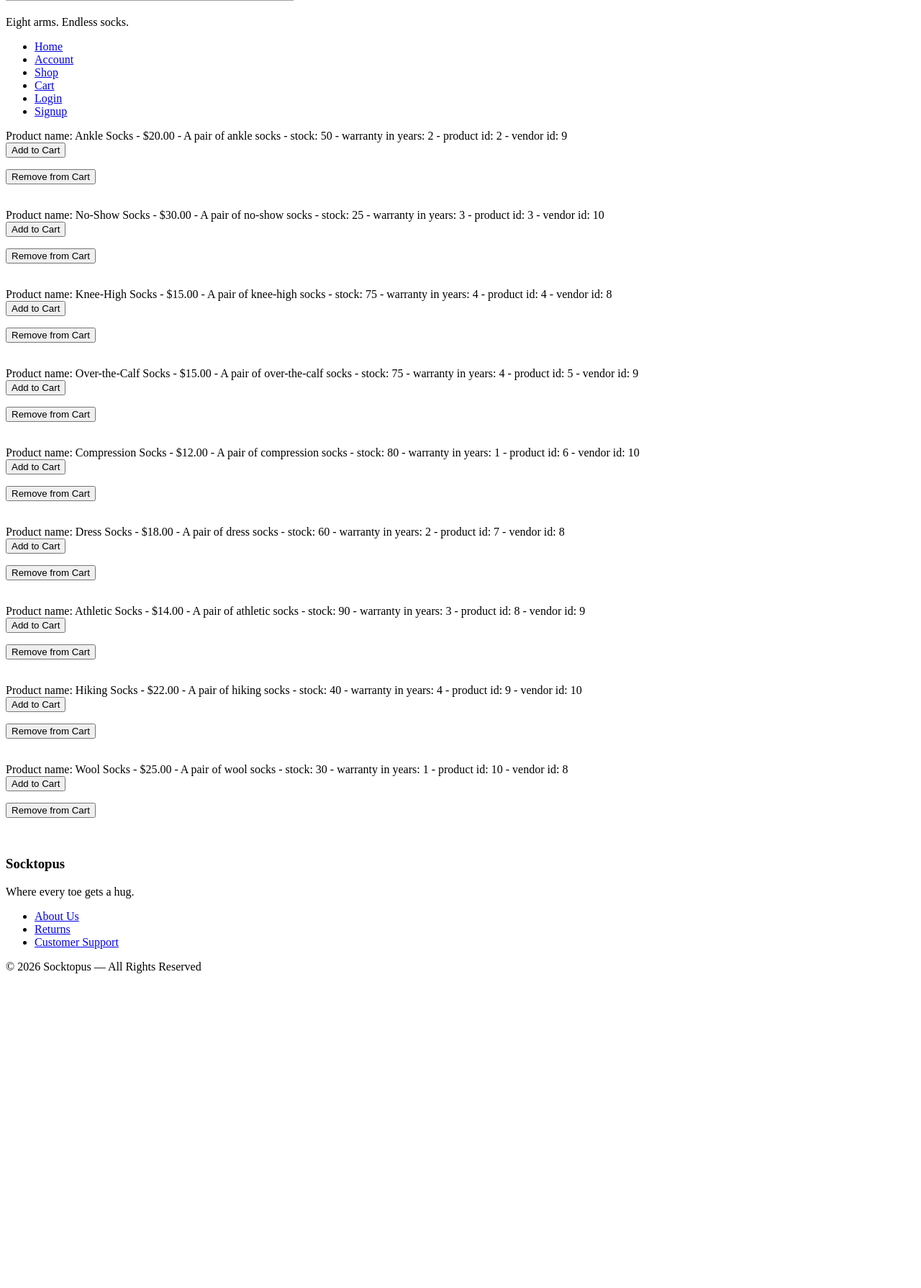
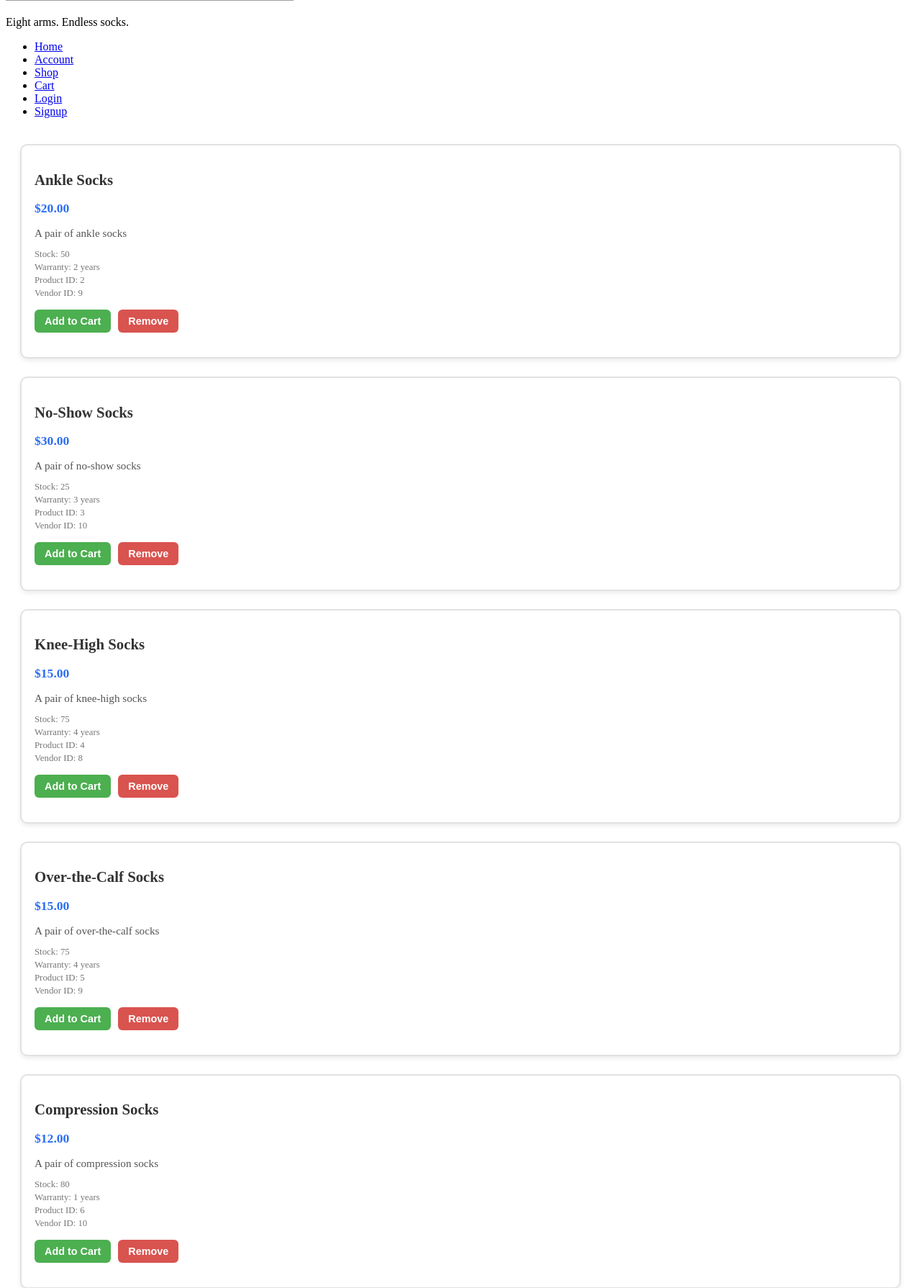
Before and after one commit to Super-Prime1/155-Final, a Flask app: page /shop in a window 1280 px wide. Shown: the part 307-2096 px from the top of the page at 72% size. Before the commit the page ends 1659 px from the top, so only its background shows below. Run offline with Flask 3, Linux system fonts and the light colour scheme; data comes from the database, SQL or seed files in the repository; grey boxes are pictures that could not be loaded.

Commit message:
pushing css, html

```diff
--- a/static/style.css
+++ b/static/style.css
@@ -0,0 +1,87 @@
+/* Container for all products */
+.shop-container {
+    display: flex;
+    flex-wrap: wrap;
+    flex-direction: column ;
+    gap: 25px;
+    padding: 20px;
+}
+
+/* Individual product card */
+.product-card {
+    background: #ffffff;
+    border: 2px solid #e2e2e2;
+    border-radius: 10px;
+    padding: 18px;
+    box-shadow: 0 3px 6px rgba(0,0,0,0.08);
+    transition: transform 0.15s ease, box-shadow 0.15s ease;
+}
+
+.product-card:hover {
+    transform: translateY(-4px);
+    box-shadow: 0 6px 12px rgba(0,0,0,0.12);
+}
+
+/* Title + price */
+.product-title {
+    font-size: 1.3rem;
+    margin-bottom: 8px;
+    color: #333;
+}
+
+.product-price {
+    font-size: 1.1rem;
+    font-weight: bold;
+    color: #2a6df4;
+    margin-bottom: 10px;
+}
+
+/* Description */
+.product-desc {
+    font-size: 0.95rem;
+    color: #555;
+    margin-bottom: 12px;
+}
+
+/* Metadata */
+.product-meta {
+    font-size: 0.8rem;
+    color: #777;
+    display: flex;
+    flex-direction: column;
+    gap: 3px;
+    margin-bottom: 15px;
+}
+
+/* Buttons */
+.product-buttons {
+    display: flex;
+    gap: 10px;
+}
+
+.btn {
+    padding: 8px 14px;
+    border: none;
+    border-radius: 6px;
+    cursor: pointer;
+    font-weight: 600;
+    font-size: 0.9rem;
+}
+
+.add-btn {
+    background-color: #4CAF50;
+    color: white;
+}
+
+.add-btn:hover {
+    background-color: #3d8e40;
+}
+
+.remove-btn {
+    background-color: #d9534f;
+    color: white;
+}
+
+.remove-btn:hover {
+    background-color: #b94743;
+}
--- a/templates/shop.html
+++ b/templates/shop.html
@@ -1,31 +1,47 @@
 {% extends "truetemplate.html" %}
+
+{% block styles %}
+<link rel="stylesheet" href="{{ url_for('static', filename='css/style.css') }}">
+{% endblock %}
 
 {% block content %}
 
+<div class="shop-container">
+
     {% for p in products %}
-    Product name: {{ p.title }}
-    - ${{ p.price }}
-    - {{ p.description }}
-    - stock: {{ p.instock }}
-    - warranty in years: {{ p.warrantyid }}
-    - product id: {{ p.productid }}
-    - vendor id: {{ p.vendorid }}
+    <div class="product-card">
 
-    <!-- Add to Cart -->
+        <h2 class="product-title">{{ p.title }}</h2>
+
+        <p class="product-price">${{ p.price }}</p>
+        <p class="product-desc">{{ p.description }}</p>
+
+        <p class="product-meta">
+            <span>Stock: {{ p.instock }}</span>
+            <span>Warranty: {{ p.warrantyid }} years</span>
+            <span>Product ID: {{ p.productid }}</span>
+            <span>Vendor ID: {{ p.vendorid }}</span>
+        </p>
+
+        <div class="product-buttons">
+
             <form action="/shop" method="POST">
                 <input type="hidden" name="product_id" value="{{ p.productid }}">
                 <input type="hidden" name="action" value="add">
-        <button type="submit">Add to Cart</button>
+                <button type="submit" class="btn add-btn">Add to Cart</button>
             </form>
 
-    <!-- Remove from Cart -->
             <form action="/shop" method="POST">
                 <input type="hidden" name="product_id" value="{{ p.productid }}">
                 <input type="hidden" name="action" value="remove">
-        <button type="submit">Remove from Cart</button>
+                <button type="submit" class="btn remove-btn">Remove</button>
             </form>
 
-    <br>
+        </div>
+
+    </div>
     {% endfor %}
 
+</div>
+
 {% endblock %}
--- a/templates/truetemplate.html
+++ b/templates/truetemplate.html
@@ -1,3 +1,10 @@
+<head>
+    <meta charset="UTF-8">
+    <meta name="viewport" content="width=device-width, initial-scale=1.0">
+    <title>Socktopus</title>
+    <link rel="stylesheet" href="/static/style.css">
+</head>
+
 <header class="header">
     <div class="logo-area">
         <h1 class="logo"> <img src="/static/socktopus_logo.png" alt="Socktopus Logo"></h1>
```
Lines whose indentation alone changed are shown as unchanged.
